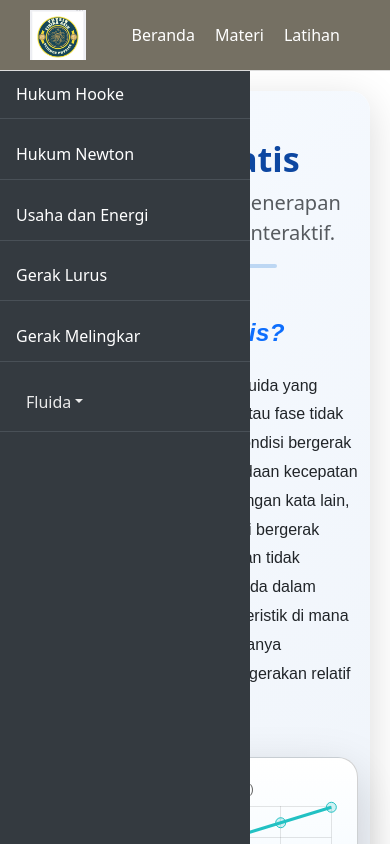
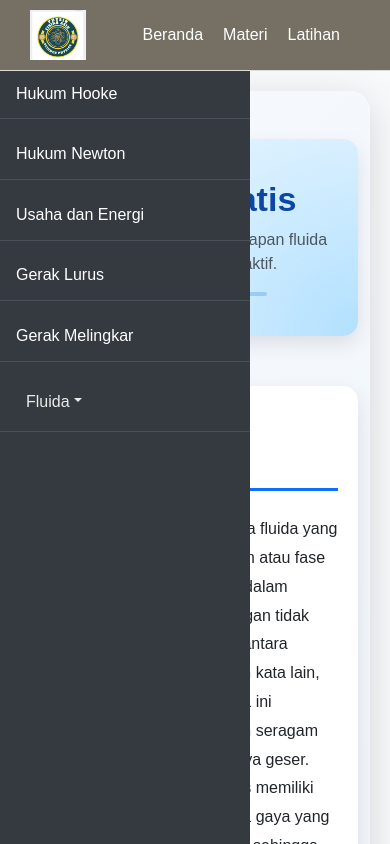
Before and after one commit to barthms/physic-SMA, a React (Create React App) app: page /fluida in a window 390 px wide. Built offline with nearby package versions, Linux system fonts and the light colour scheme.

Commit message:
fluida Dinamis

```diff
--- a/src/pages/Dinamis.js
+++ b/src/pages/Dinamis.js
@@ -1,55 +1,105 @@
-import React, { useState } from 'react';
+import React from 'react';
+import 'bootstrap/dist/css/bootstrap.min.css';
+import { Carousel } from 'react-bootstrap';
 import '../styling/fluidadns.css';
+import Dinamis from '../assets/Dinamis.jpg';
+import Fluid from '../assets/konsepDinamis.jpg';
 
 const FluidaDinamis = () => {
-  const [isImageVisible, setIsImageVisible] = useState(false);
-
-  const toggleImage = () => {
-    setIsImageVisible(!isImageVisible);
+  const scrollToSection = (id) => {
+    document.getElementById(id)?.scrollIntoView({ behavior: 'smooth', block: 'start' });
   };
 
   return (
-    <div className="fluid-dynamics-page">
-      <header className="fluid-header">
-        <h1>Fluida Dinamis</h1>
-        <p>Fluida Dinamis adalah cabang ilmu mekanika fluida yang mempelajari gerakan fluida yang berada dalam keadaan aliran.</p>
+    <div className="fluid-bg text-dark">
+      <div className="container py-5">
+        <header className="text-center mb-5">
+          <h1 className="display-3 fw-bold text-primary">Fluida Dinamis</h1>
+          <p className="lead text-secondary">
+            Fluida Dinamis adalah cabang fisika yang mempelajari sifat dan perilaku fluida (baik cair maupun gas) yang bergerak.
+            Ilmu ini sangat penting dalam memahami fenomena alam dan berbagai aplikasi teknik, seperti aerodinamika, hidrodinamika, meteorologi, dan teknik mesin.
+          </p>
+
         </header>
 
-      <section className="fluid-content">
-        <h2>Pengenalan Fluida Dinamis</h2>
+        <section id="konsep" className="mb-5">
+          <h2 className="fw-bold mb-4 text-secondary">🌊 Konsep Utama Fluida Dinamis</h2>
+          <div className="row">
+            <div className="col-md-6">
+              <h4 className="fw-bold">Aliran Fluida</h4>
+              <ul className="list-group list-group-flush">
+                <li className="list-group-item bg-transparent">
+                  <strong>Aliran Laminar:</strong> Aliran yang tenang dan teratur. Partikel fluida bergerak dalam garis paralel tanpa bercampur.
+                </li>
+                <li className="list-group-item bg-transparent">
+                  <strong>Aliran Turbulen:</strong> Aliran yang kacau dan tidak teratur, biasanya terjadi pada kecepatan tinggi.
+                </li>
+              </ul>
+            </div>
+            <div className="col-md-6">
+              <h4 className="fw-bold">Kecepatan Aliran</h4>
               <p>
-          Fluida dinamis berkaitan dengan analisis perilaku fluida yang bergerak, seperti aliran udara, air, dan gas. Hal ini mencakup
-          pengukuran kecepatan aliran, tekanan, dan turbulensi, serta penerapan hukum-hukum fisika untuk menjelaskan aliran fluida.
+                Kecepatan fluida berbeda di setiap titik dalam aliran. Profil kecepatan biasanya lebih besar di tengah pipa dibandingkan di
+                dekat dinding karena gaya gesekan.
               </p>
-
-        <button className="toggle-image-btn" onClick={toggleImage}>
-          {isImageVisible ? 'Sembunyikan Gambar' : 'Tampilkan Gambar'}
-        </button>
-
-        {isImageVisible && (
-          <div className="fluid-image">
-            <img
-              src="https://via.placeholder.com/600x300.png?text=Gambar+Fluida+Dinamis"
-              alt="Ilustrasi Fluida Dinamis"
-            />
             </div>
-        )}
+          </div>
         </section>
 
-      <section className="fluid-formula">
-        <h2>Formula dan Hukum Fluida Dinamis</h2>
+        <section id="hukum" className="mb-5">
+          <h2 className="fw-bold mb-4 text-secondary">📚 Hukum dan Prinsip Penting</h2>
+          <div className="row">
+            <div className="col-md-4">
+              <h5 className="fw-bold">🔗 Persamaan Kontinuitas</h5>
               <p>
-          Salah satu hukum utama dalam fluida dinamis adalah Hukum Bernoulli, yang menyatakan bahwa dalam aliran fluida yang ideal,
-          total energi (energi tekanan, energi kinetik, dan energi potensial) tetap konstan di sepanjang aliran fluida.
+                Prinsip kekekalan massa: Debit aliran (laju aliran massa) di setiap titik dalam sistem tetap sama.
               </p>
-        <pre className="formula">
-          P + ½ρv² + ρgh = constant
+              <pre className="bg-light text-primary p-3 rounded">
+                A₁v₁ = A₂v₂
               </pre>
+              <p>
+                Di mana: <strong>A</strong> adalah luas penampang, dan <strong>v</strong> adalah kecepatan aliran fluida.
+              </p>
+            </div>
+            <div className="col-md-4">
+              <h5 className="fw-bold">⚖️ Hukum Bernoulli</h5>
+              <p>
+                Dalam aliran fluida ideal (tanpa gesekan), energi total (tekanan, kinetik, dan potensial) tetap konstan.
+              </p>
+              <pre className="bg-light text-primary p-3 rounded">
+                P + ½ρv² + ρgh = konstan
+              </pre>
+              <p>
+                Di mana: <strong>P</strong>: Tekanan fluida, <strong>ρ</strong>: Densitas fluida, <strong>v</strong>: Kecepatan fluida, <strong>g</strong>: Percepatan gravitasi, <strong>h</strong>: Ketinggian.
+              </p>
+            </div>
+            <div className="col-md-4">
+              <h5 className="fw-bold">🌐 Persamaan Navier-Stokes</h5>
+              <p>
+                Persamaan kompleks yang menjelaskan aliran fluida dengan mempertimbangkan viskositas (gesekan internal).
+              </p>
+            </div>
+          </div>
         </section>
 
-      <footer className="fluid-footer">
-        <p>© 2024 Ilmu Fluida Dinamis</p>
-      </footer>
+        <section id="visualisasi" className="mb-5">
+          <h2 className="fw-bold mb-4 text-secondary">📸 Visualisasi Fluida</h2>
+          <Carousel className="shadow-sm">
+            <Carousel.Item>
+              <img className="d-block w-100 rounded" src={Dinamis} alt="Fluida Dinamis" />
+              <Carousel.Caption>
+                <h5>Gambar 1: Gerakan Fluida Dinamis</h5>
+              </Carousel.Caption>
+            </Carousel.Item>
+            <Carousel.Item>
+              <img className="d-block w-100 rounded" src={Fluid} alt="Contoh Fluida" />
+              <Carousel.Caption>
+                <h5>Gambar 2: Contoh Penerapan</h5>
+              </Carousel.Caption>
+            </Carousel.Item>
+          </Carousel>
+        </section>
+      </div>
     </div>
   );
 };
--- a/src/styling/fluidadns.css
+++ b/src/styling/fluidadns.css
@@ -1,80 +1,186 @@
-/* FluidDynamicsPage.css */
 
-.fluid-dynamics-page {
-    font-family: Arial, sans-serif;
-    margin: 0;
-    padding: 20px;
-    background-color: #f4f4f4;
+body {
+  font-family: 'Poppins', sans-serif;
+  background-color: #f8f9fa;
+  margin: 0;
+  padding: 0;
+  overflow-x: hidden;
+}
+
+.fluid-bg {
+  background: linear-gradient(120deg, #e3f2fd, #90caf9);
+  min-height: 100vh;
+  padding: 50px 0;
+}
+
+
+html {
+  scroll-behavior: smooth;
+}
+
+
+header {
+  background: #ffffff;
+  border-radius: 15px;
+  padding: 40px 20px;
+  box-shadow: 0 8px 20px rgba(0, 0, 0, 0.1);
+  text-align: center;
+  position: relative;
+  overflow: hidden;
+  animation: fadeIn 1.5s ease-in-out;
+}
+
+header::before {
+  content: '';
+  position: absolute;
+  width: 300%;
+  height: 300%;
+  top: -50%;
+  left: -50%;
+  background: radial-gradient(circle, rgba(0, 153, 255, 0.3), transparent 70%);
+  animation: rotateGradient 8s infinite linear;
+  z-index: 0;
+}
+
+header h1 {
+  font-size: 3rem;
+  color: #0d6efd;
+  position: relative;
+  z-index: 1;
+}
+
+header .lead {
+  font-size: 1.25rem;
+  color: #6c757d;
+  position: relative;
+  z-index: 1;
+}
+
+/* Sections */
+section {
+  background: #ffffff;
+  border-radius: 15px;
+  padding: 30px 20px;
+  margin-bottom: 40px;
+  box-shadow: 0 8px 20px rgba(0, 0, 0, 0.1);
+  overflow: hidden;
+  animation: slideInUp 1s ease-in-out;
+}
+
+section h2 {
+  font-size: 2rem;
+  color: #495057;
+  margin-bottom: 20px;
+  border-bottom: 3px solid #0d6efd;
+  display: inline-block;
+  padding-bottom: 5px;
+}
+
+section h4 {
+  color: #0d6efd;
+  margin-bottom: 15px;
+}
+
+section .list-group-item {
+  border: none;
+  background: transparent;
+  padding: 10px 15px;
+  position: relative;
+  cursor: pointer;
+  transition: all 0.3s ease;
+}
+
+section .list-group-item:hover {
+  transform: translateX(10px);
+  color: #0d6efd;
+}
+
+section pre {
+  font-family: 'Courier New', monospace;
+  background: #e3f2fd;
+  border-radius: 8px;
+  padding: 15px;
+  margin-top: 10px;
+  overflow-x: auto;
+}
+
+.carousel {
+  border-radius: 15px;
+  overflow: hidden;
+}
+
+.carousel img {
+  object-fit: cover;
+  filter: brightness(90%);
+  transition: all 0.3s ease;
+}
+
+.carousel img:hover {
+  filter: brightness(100%);
+  transform: scale(1.05);
+}
+
+.carousel-caption h5 {
+  background: rgba(0, 0, 0, 0.6);
+  color: #ffffff;
+  padding: 10px;
+  border-radius: 10px;
+}
+
+/* Footer */
+footer {
+  background: linear-gradient(120deg, #90caf9, #0d6efd);
+  color: #ffffff;
+  text-align: center;
+  padding: 20px 0;
+  margin-top: 40px;
+  border-radius: 15px;
+  box-shadow: 0 8px 20px rgba(0, 0, 0, 0.1);
+}
+
+/* Animations */
+@keyframes fadeIn {
+  from {
+    opacity: 0;
+    transform: translateY(-20px);
   }
+  to {
+    opacity: 1;
+    transform: translateY(0);
+  }
+}
 
-  .fluid-header {
-    background-color: #007bff;
-    color: white;
-    padding: 20px;
-    border-radius: 8px;
-    text-align: center;
+@keyframes slideInUp {
+  from {
+    opacity: 0;
+    transform: translateY(40px);
   }
+  to {
+    opacity: 1;
+    transform: translateY(0);
+  }
+}
 
-  .fluid-header h1 {
-    margin: 0;
+@keyframes rotateGradient {
+  0% {
+    transform: rotate(0deg);
+  }
+  100% {
+    transform: rotate(360deg);
+  }
+}
+
+/* Responsive Design */
+@media (max-width: 768px) {
+  header h1 {
     font-size: 2.5rem;
   }
 
-  .fluid-content {
-    margin-top: 20px;
-    text-align: center;
+  section h2 {
+    font-size: 1.75rem;
   }
 
-  .fluid-content h2 {
-    font-size: 2rem;
-  }
-
-  .fluid-content p {
-    font-size: 1.1rem;
-    line-height: 1.6;
-  }
-
-  .toggle-image-btn {
-    padding: 10px 20px;
-    margin-top: 15px;
-    background-color: #007bff;
-    color: white;
-    border: none;
-    border-radius: 5px;
-    cursor: pointer;
+  header .lead {
     font-size: 1rem;
   }
-
-  .toggle-image-btn:hover {
-    background-color: #0056b3;
-  }
-
-  .fluid-image {
-    margin-top: 20px;
-  }
-
-  .fluid-image img {
-    width: 100%;
-    height: auto;
-    border-radius: 8px;
-  }
-
-  .fluid-formula {
-    margin-top: 40px;
-    text-align: center;
-  }
-
-  .formula {
-    font-size: 1.5rem;
-    background-color: #282c34;
-    color: white;
-    padding: 20px;
-    border-radius: 5px;
-  }
-
-  .fluid-footer {
-    text-align: center;
-    margin-top: 40px;
-    font-size: 1rem;
-    color: #777;
-  }
+}
```
Also changed, not shown: src/assets/Dinamis.jpg (added), src/assets/konsepDinamis.jpg (added). Lines whose indentation alone changed are shown as unchanged.
